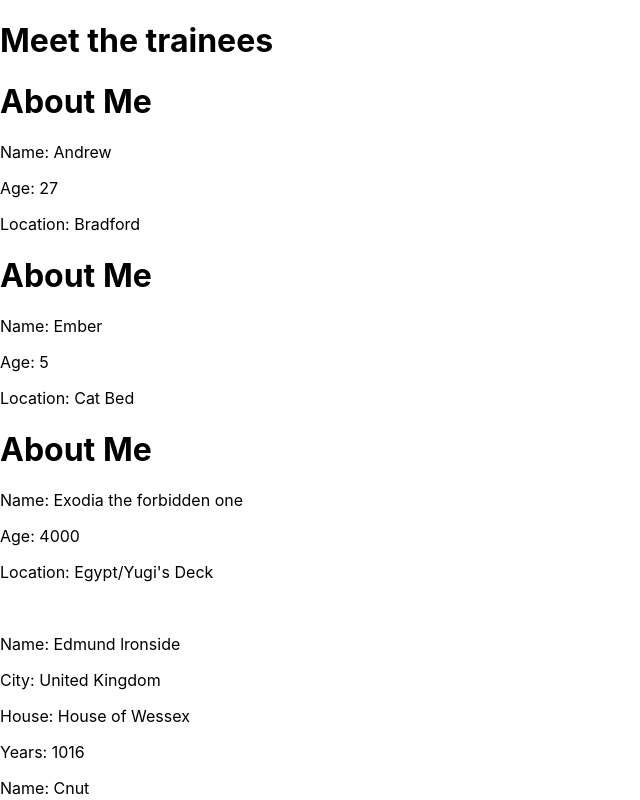
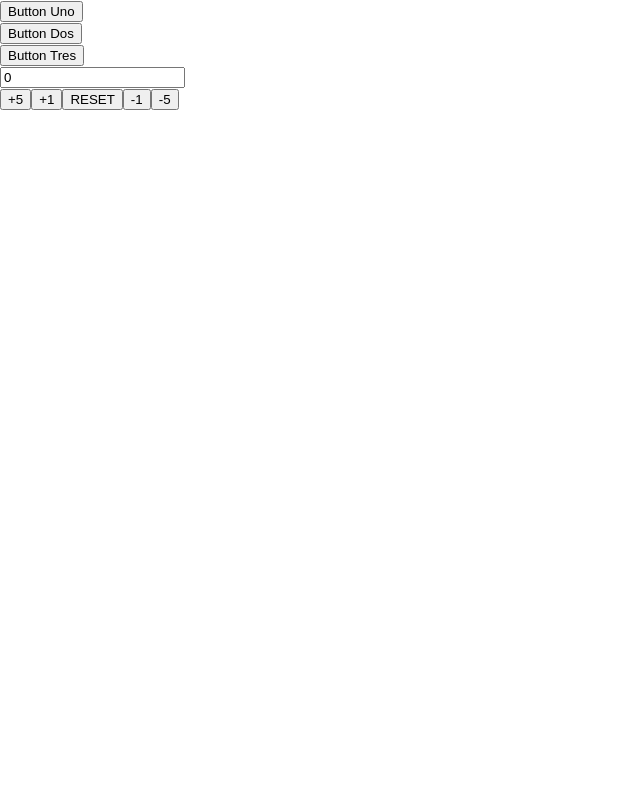
Before and after one commit to AndykingSkywalker/LBG-React, a React (Create React App) app: page / in a window 1280 px wide. Shown: the top 800 px of the page, without its empty margins (0-640 px from the left). Built offline with nearby package versions, Linux system fonts and the light colour scheme.

Commit message:
counter created usign states

```diff
--- a/src/App.js
+++ b/src/App.js
@@ -3,30 +3,30 @@ import "./App.css";
 import Trainee from "./components/Trainee";
 import trainees from "./data/trainees.json";
 import KingsSolution from "./components/KingsSolution";
+import ButtonTest from "./components/ButtonTest";
+import Counter from "./components/Counter";
 function App() {
 
-  const traineesArray = [];
+  // const traineesArray = [];
 
-  for (const trainee of trainees) {
-    console.log("Trainee:", trainee);
-    traineesArray.push(
-      <Trainee
-        key={trainee.name + " " + trainee.age}
-        name={trainee.name}
-        age={trainee.age}
-        location={trainee.location}
-      />
-    );
-  }
+  // for (const trainee of trainees) {
+  //   console.log("Trainee:", trainee);
+  //   traineesArray.push(
+  //     <Trainee
+  //       key={trainee.name + " " + trainee.age}
+  //       name={trainee.name}
+  //       age={trainee.age}
+  //       location={trainee.location}
+  //     />
+  //   );
+  // }
 
 
 
   return (
     <div>
-      <h1>Meet the trainees</h1>
-      {traineesArray}
-      <br />
-      <KingsSolution />
+      <ButtonTest />
+      <Counter/>
     </div>
   );
 }
--- /dev/null
+++ b/src/components/ButtonTest.jsx
@@ -0,0 +1,23 @@
+function ButtonTest() {
+  function thirdButton() {
+    console.log("Number Three");
+  }
+
+  return (
+    <div>
+      <button onClick={() => console.log("Number One")}>Button Uno</button>
+        <br />
+      <button
+        onClick={function () {
+          console.log("Number Two");
+        }}
+      >
+        Button Dos
+      </button>
+      <br />
+      <button onClick={thirdButton}>Button Tres</button>
+    </div>
+  );
+}
+
+export default ButtonTest;
--- /dev/null
+++ b/src/components/Counter.jsx
@@ -0,0 +1,24 @@
+import { useState } from "react";
+
+
+function Counter() {
+
+    const [count, setCount] = useState(0);
+
+    console.log("Count:", count);
+
+    return (
+        <div>
+        <input type="number" readOnly value={count} />
+        <br />
+        <button onClick={() => setCount(count + 5)}>+5</button>
+        <button onClick={() => setCount(count + 1)}>+1</button>
+        <button onClick={() => setCount(count * 0)}>RESET</button>
+        <button onClick={() => setCount(count - 1)}>-1</button>
+        <button onClick={() => setCount(count - 5)}>-5</button>
+    </div>
+
+     );
+}
+
+export default Counter;
```
